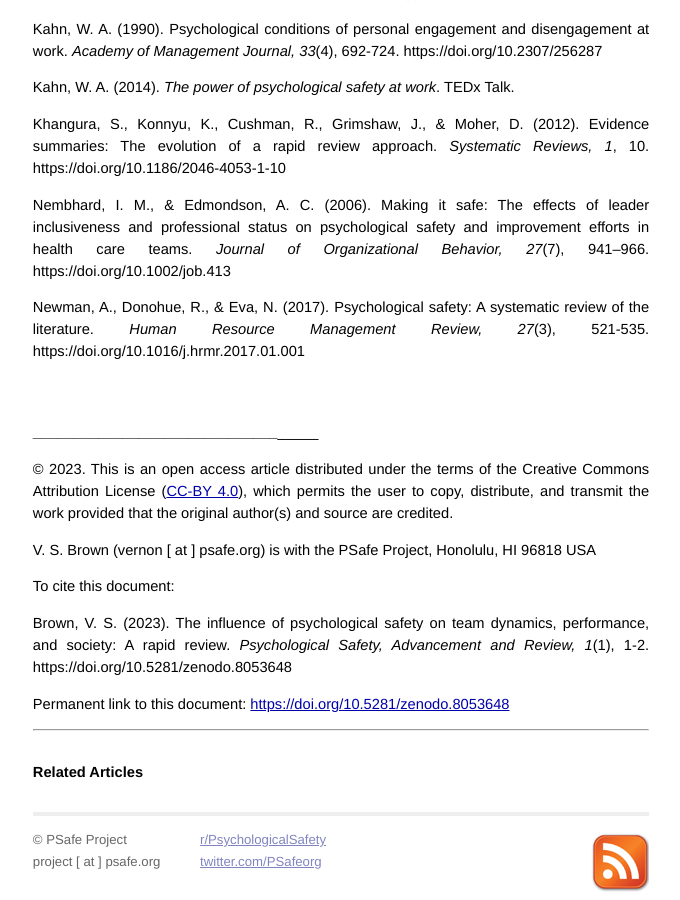
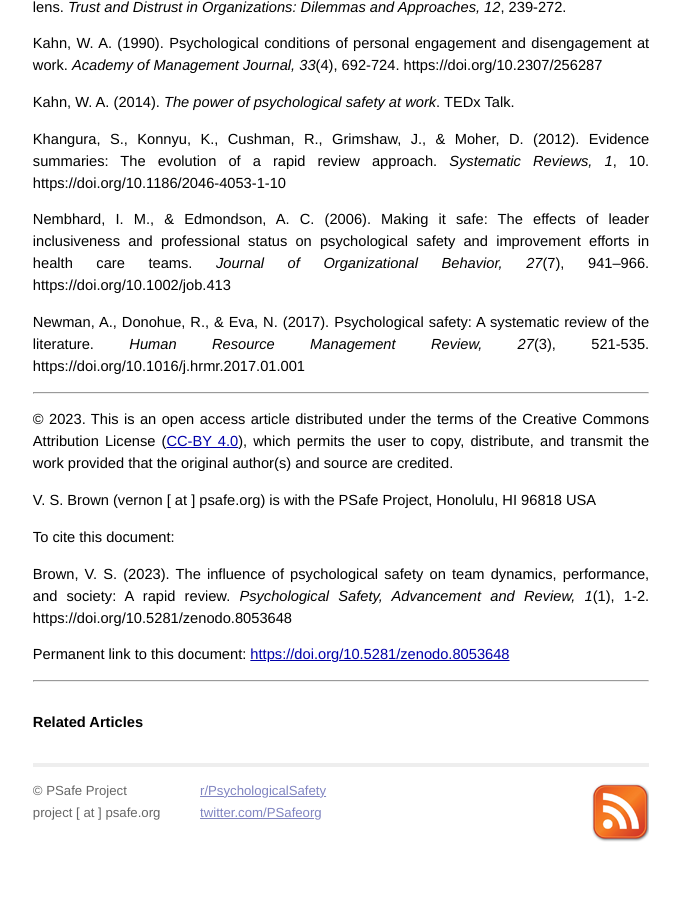
Before and after one commit to atidbit/psafe, a Jekyll site: the page built from _posts/2023-06-19-influence-of-psychological-safety-a-rapid-review.md, in a window 1280 px wide and 900 px high, scrolled down 2388 px. Shown: the whole window, without its empty margins (299-979 px from the left). Built offline with Jekyll 4.4.1, drawn with Linux system fonts in a browser that asks for light colours; after the commit the page ends 3238 px from its top, so only the background shows below that.

Commit message:
Update 2023-06-19-influence-of-psychological-safety-a-rapid-review.md

```diff
--- a/_posts/2023-06-19-influence-of-psychological-safety-a-rapid-review.md
+++ b/_posts/2023-06-19-influence-of-psychological-safety-a-rapid-review.md
@@ -112,7 +112,7 @@
 holds promise for the creation of a more inclusive, respectful, and
 high-functioning environment for all.
 
-<hr style="margin-top:-1em">
+<hr style="margin-top:-1em;margin-bottom:+1em">
 
 ### REFERENCES
 
@@ -151,7 +151,6 @@
 review of the literature. _Human Resource Management Review, 27_(3), 521-535.
 https://doi.org/10.1016/j.hrmr.2017.01.001
 
-<br><br>
 _______________________________________________________________________________________________
 
 
```
